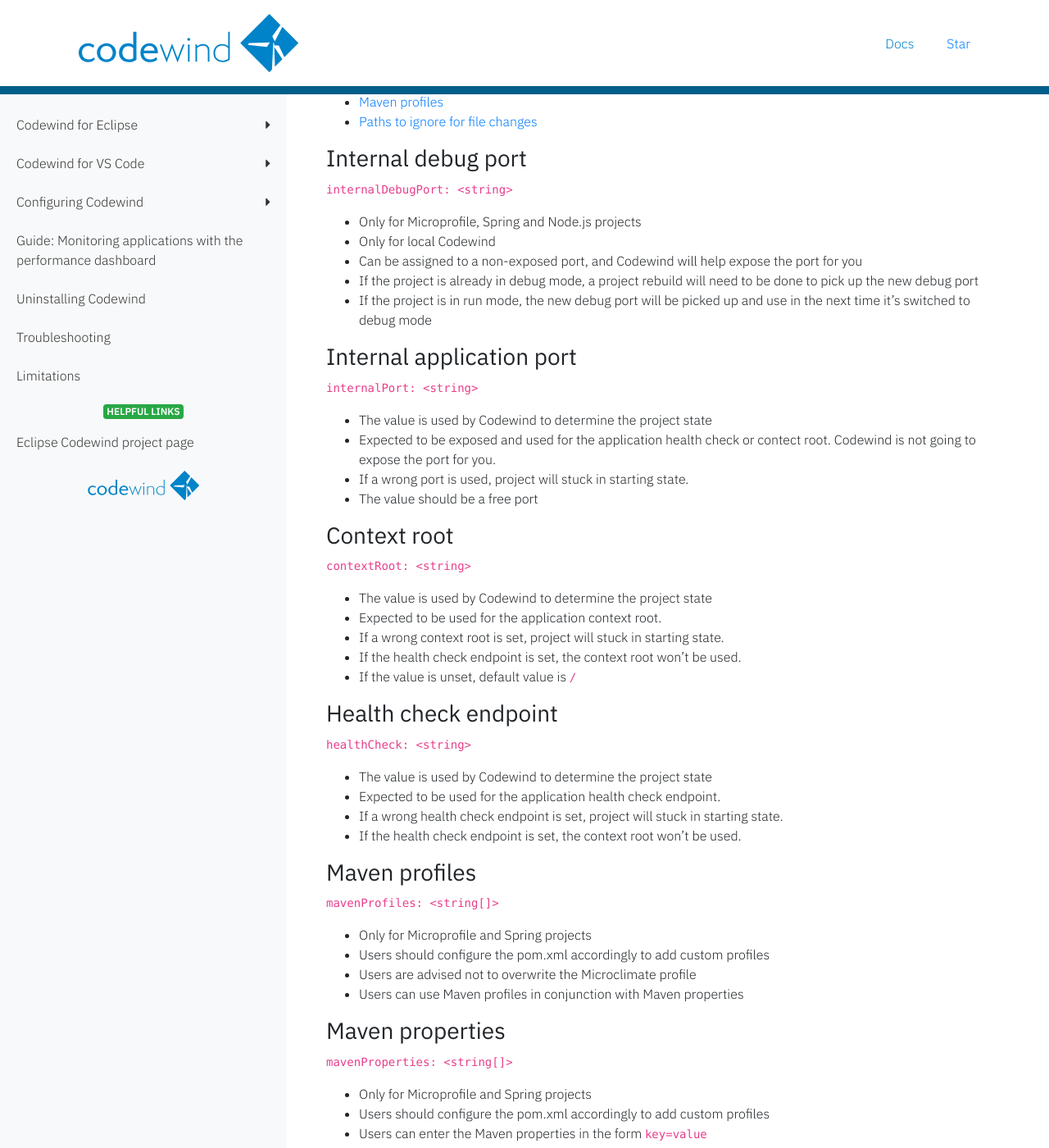
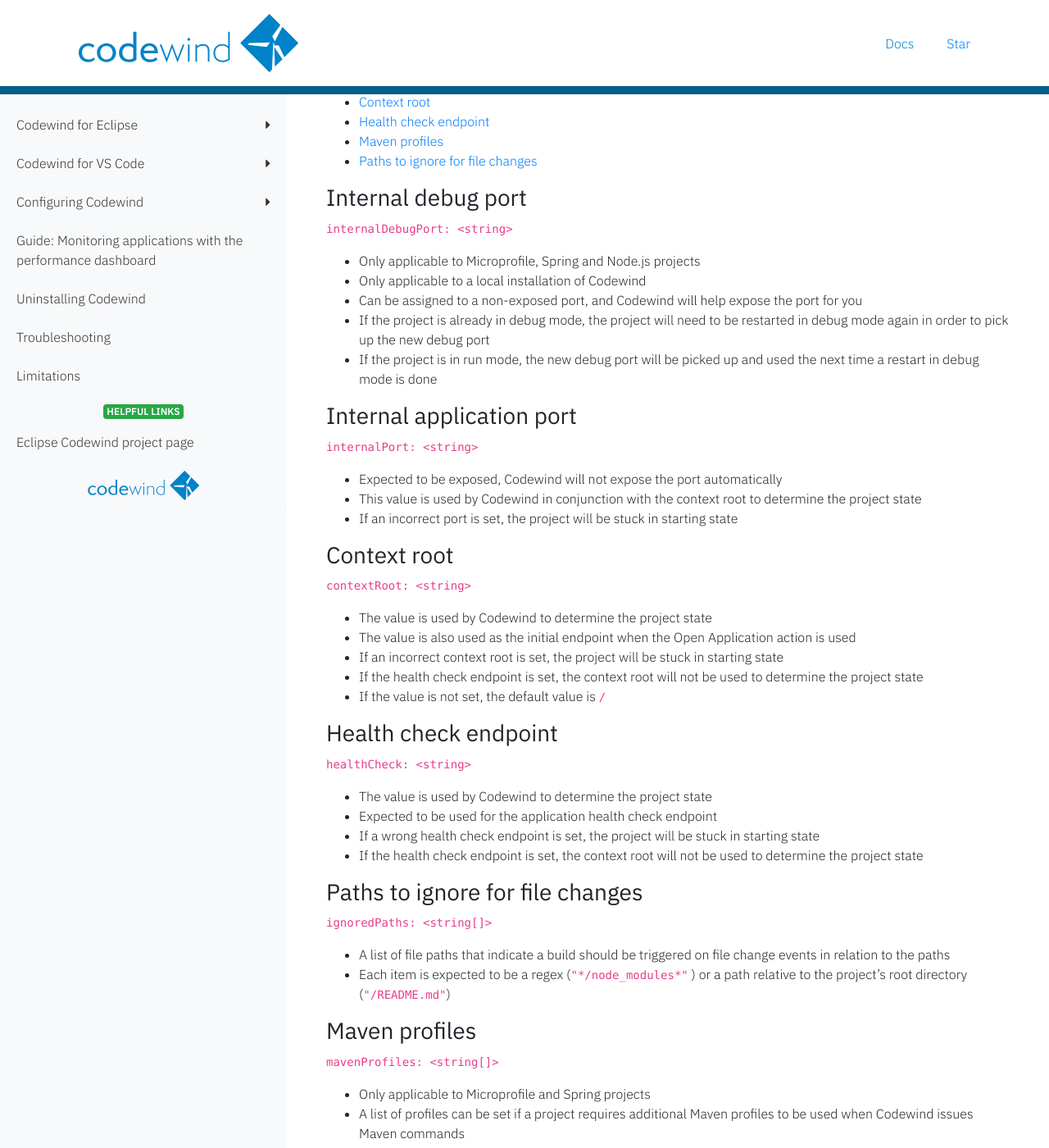
Before and after one commit to eclipse-archived/codewind-docs, a Jekyll site: the page built from docs/_documentations/projectsettings.md, in a window 1280 px wide and 1400 px high, scrolled down 345 px. Shown: the whole window at 82% size. Built offline with Jekyll 4.4.1, drawn with Linux system fonts in a browser that asks for light colours; nearby versions of some CDN libraries; some of the changed text lies outside the part shown.

```diff
--- a/docs/_documentations/projectsettings.md
+++ b/docs/_documentations/projectsettings.md
@@ -10,14 +10,13 @@ order: 0
 parent: managingprojects
 ---
 
-# Reconfiguring project settings
+# Configuring project settings
 
 ## Project settings
 
-After you create or import a project into Microclimate, you update the project settings.
+Project settings tell Codewind more about the specifics of your project and can affect the status and/or behaviour of your application. Project settings can be configured from the Project Overview page that is accessible from a project's context menu.
 
-
-The current supported project settings are:
+The list of supported project settings are:
 * [Internal debug port](#internal-debug-port)
 * [Internal application port](#internal-application-port)
 * [Context root](#context-root)
@@ -27,51 +26,48 @@ The current supported project settings are:
 
 ### Internal debug port
 `internalDebugPort: <string>`
-- Only for Microprofile, Spring and Node.js projects
-- Only for local Codewind
+- Only applicable to Microprofile, Spring and Node.js projects
+- Only applicable to a local installation of Codewind
 - Can be assigned to a non-exposed port, and Codewind will help expose the port for you
-- If the project is already in debug mode, a project rebuild will need to be done to pick up the new debug port
-- If the project is in run mode, the new debug port will be picked up and use in the next time it's switched to debug mode
+- If the project is already in debug mode, the project will need to be restarted in debug mode again in order to pick up the new debug port
+- If the project is in run mode, the new debug port will be picked up and used the next time a restart in debug mode is done
 
 ### Internal application port
 `internalPort: <string>`
-- The value is used by Codewind to determine the project state
-- Expected to be exposed and used for the application health check or contect root. Codewind is not going to expose the port for you.
-- If a wrong port is used, project will stuck in starting state.
-- The value should be a free port
+- Expected to be exposed, Codewind will not expose the port automatically
+- This value is used by Codewind in conjunction with the context root to determine the project state
+- If an incorrect port is set, the project will be stuck in starting state
 
 ### Context root
 `contextRoot: <string>`
 - The value is used by Codewind to determine the project state
-- Expected to be used for the application context root.
-- If a wrong context root is set, project will stuck in starting state.
-- If the health check endpoint is set, the context root won't be used.
-- If the value is unset, default value is `/`
+- The value is also used as the initial endpoint when the Open Application action is used
+- If an incorrect context root is set, the project will be stuck in starting state
+- If the health check endpoint is set, the context root will not be used to determine the project state
+- If the value is not set, the default value is `/`
 
 ### Health check endpoint
 `healthCheck: <string>`
 - The value is used by Codewind to determine the project state
-- Expected to be used for the application health check endpoint.
-- If a wrong health check endpoint is set, project will stuck in starting state.
-- If the health check endpoint is set, the context root won't be used.
+- Expected to be used for the application health check endpoint
+- If a wrong health check endpoint is set, the project will be stuck in starting state
+- If the health check endpoint is set, the context root will not be used to determine the project state
+
+### Paths to ignore for file changes
+`ignoredPaths: <string[]>`
+- A list of file paths that indicate a build should be triggered on file change events in relation to the paths
+- Each item is expected to be a regex (`"*/node_modules*"` ) or a path relative to the project's root directory (`"/README.md"`)
 
 ### Maven profiles
 `mavenProfiles: <string[]>`
-- Only for Microprofile and Spring projects
-- Users should configure the pom.xml accordingly to add custom profiles
-- Users are advised not to overwrite the Microclimate profile
-- Users can use Maven profiles in conjunction with Maven properties
+- Only applicable to Microprofile and Spring projects
+- A list of profiles can be set if a project requires additional Maven profiles to be used when Codewind issues Maven commands
+- It is not advised to overwrite or remove the microclimate profile
+- Maven profiles can be used in conjunction with Maven properties
 
 ### Maven properties
 `mavenProperties: <string[]>`
 - Only for Microprofile and Spring projects
-- Users should configure the pom.xml accordingly to add custom profiles
-- Users can enter the Maven properties in the form `key=value`
-- Users are advised not to overwrite the Microclimate property
-- Users can use Maven properties in conjunction with Maven profiles
-
-
-### Paths to ignore for file changes
-`ignoredPaths: <string[]>`
-- The value is used by Codewind to determine whether or not should triger a build on a particular file change event.
-- Each element of the array is expected to be a regex (`"*/node_modules*"` )or a relative path against the project directory (`"/README.md"`).
+- Maven properties can be entered in the form `key=value`
+- It is not advised to overwrite the microclimate property
+- Maven properties can be used in conjunction with Maven profiles
```
Also changed, not shown: other parts of docs/_documentations/projectsettings.md (+1 -1 lines), docs/_documentations/importedprojects.md (+15 -15 lines), docs/_layouts/docs.html (+23 -23 lines), docs/dist/images/performanceguide/placeholder.md (deleted, +0 -1 lines), docs/dist/images/performanceguide/performancedash_zoombar.png (deleted), 2 other files.
